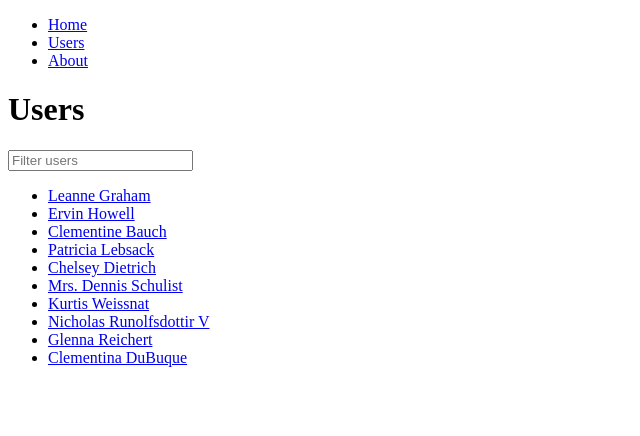
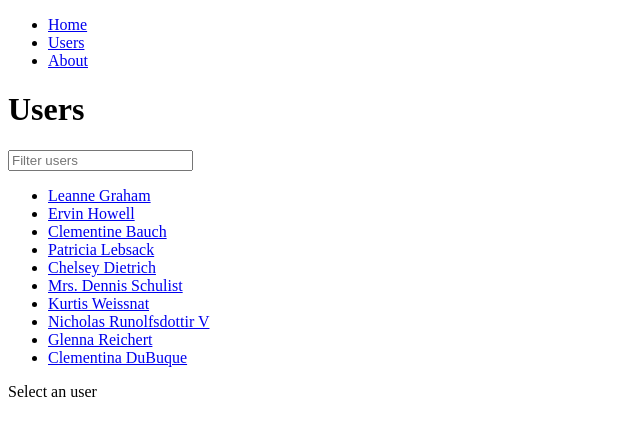
Before and after one commit to uxmoon/users-react-router-v6, a React (Vite) app: page /users in a window 1280 px wide. Shown: the top 436 px of the page, without its empty margins (0-640 px from the left). Built offline with nearby package versions, Linux system fonts and the light colour scheme.

Commit message:
Add default nested route for users

```diff
--- a/src/main.jsx
+++ b/src/main.jsx
@@ -13,6 +13,7 @@ ReactDOM.render(
       <Route path="/" element={<Layout />}>
         <Route index element={<Home />} />
         <Route path="users" element={<Users />}>
+          <Route index element={<p>Select an user</p>} />
           <Route path=":userId" element={<User />} />
         </Route>
         <Route path="about" element={<About />} />
```
